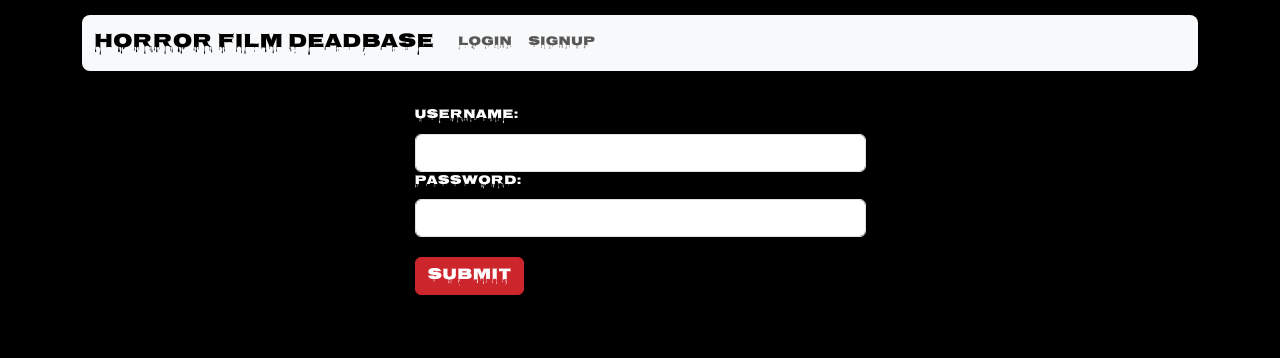
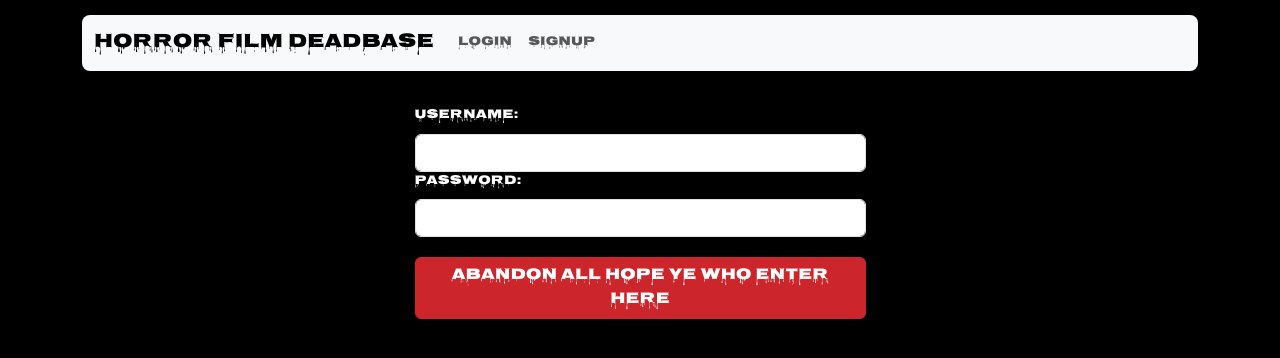
Before and after one commit to SarJohnson/myFlix-client, a React (Vite) app: page /login in a window 1280 px wide. Shown: the top 358 px of the page. Built offline with nearby package versions, Linux system fonts and the light colour scheme.

Commit message:
Cosmetic Change

```diff
--- a/src/components/login-view/login-view.jsx
+++ b/src/components/login-view/login-view.jsx
@@ -63,7 +63,7 @@ export const LoginView = ({ onLoggedIn }) => {
                 />
             </Form.Group>
             <Button className="login-button" variant="primary" type="submit">
-                Submit
+                Abandon All Hope Ye Who Enter Here
             </Button>
         </Form>
     );
```
Also changed, not shown: 2 other files (tests, documents, lock files or other folders).
